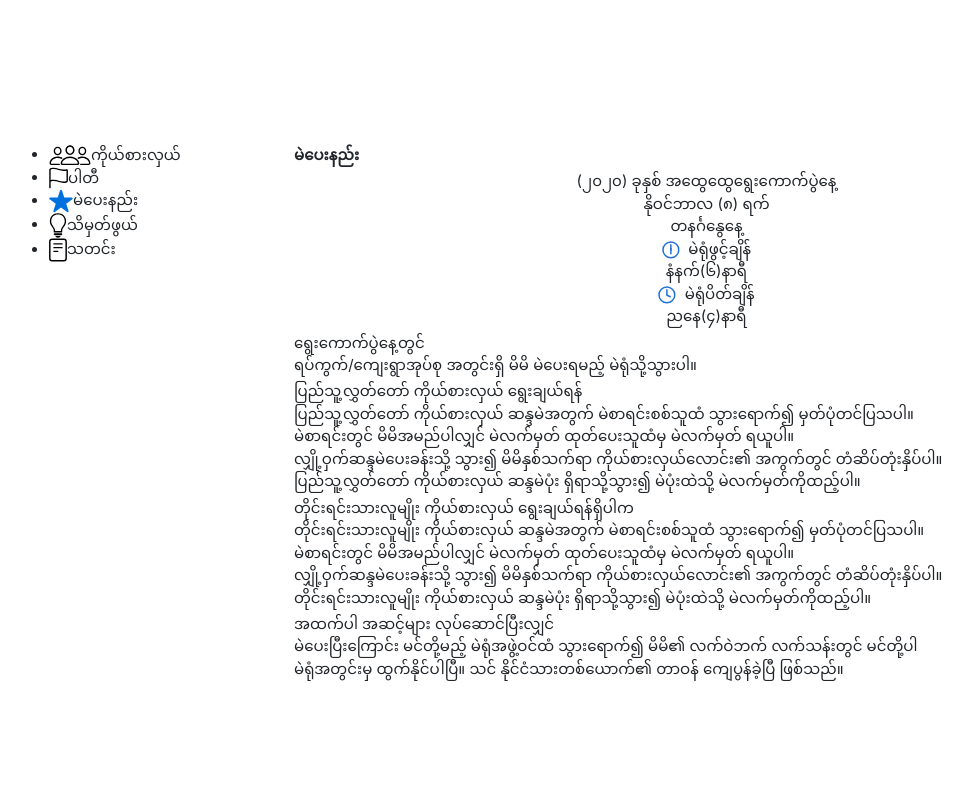
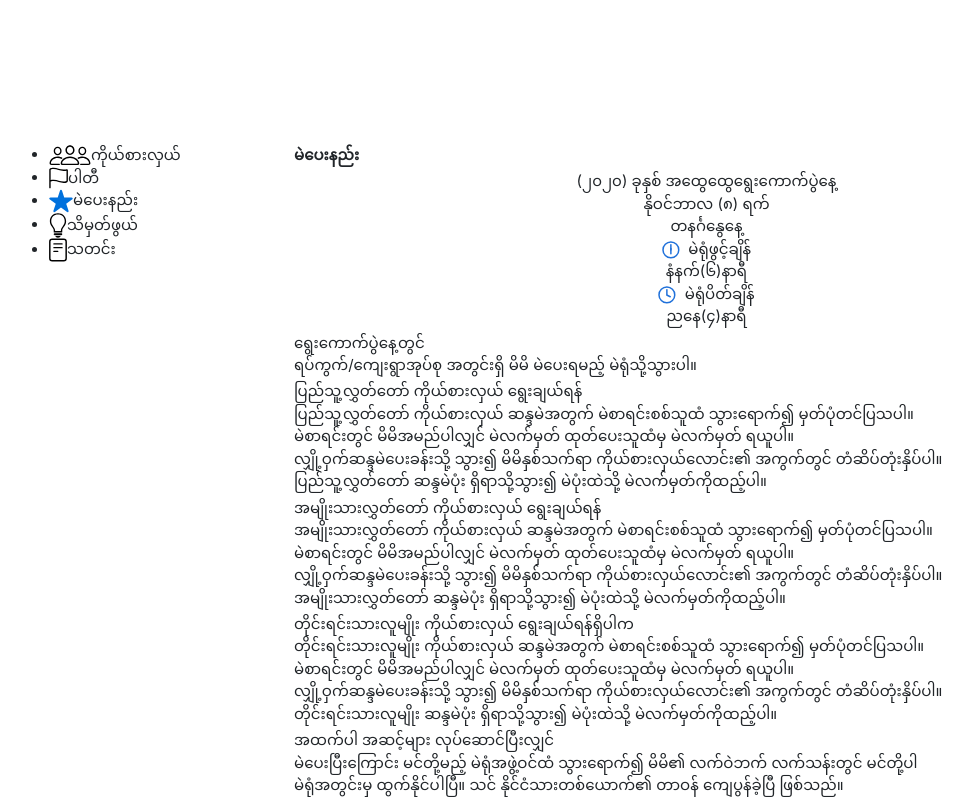
Before and after one commit to PopStackHack/mVoterWeb, a Next.js app: page /how_to_vote in a window 1280 px wide. Shown: the part 880-1680 px from the top of the page, without its empty margins (76-1048 px from the left). Before the commit the page ends 1564 px from the top, so only its background shows below. Built offline with nearby package versions, Linux system fonts and the light colour scheme.

Commit message:
update how to vote instructions

```diff
--- a/pages/how_to_vote/HowToVote.module.scss
+++ b/pages/how_to_vote/HowToVote.module.scss
@@ -3,6 +3,7 @@
 
 .HowToVote {
   @extend %mobile-vert-rules;
+  padding-bottom: 20px;
   &__announcement {
     padding: 15px;
     border-radius: 12px;
--- a/pages/how_to_vote/index.js
+++ b/pages/how_to_vote/index.js
@@ -75,9 +75,28 @@ export default function howToVote() {
                 လျှို့ဝှက်ဆန္ဒမဲပေးခန်းသို့ သွား၍ မိမိနှစ်သက်ရာ ကိုယ်စားလှယ်လောင်း၏ အကွက်တွင် တံဆိပ်တုံးနှိပ်ပါ။
               </div>
               <div className="instruction">
-                ပြည်သူ့လွှတ်တော် ကိုယ်စားလှယ် ဆန္ဒမဲပုံး ရှိရာသို့သွား၍ မဲပုံးထဲသို့ မဲလက်မှတ်ကိုထည့်ပါ။
+                ပြည်သူ့လွှတ်တော် ဆန္ဒမဲပုံး ရှိရာသို့သွား၍ မဲပုံးထဲသို့ မဲလက်မှတ်ကိုထည့်ပါ။
               </div>
           </div>
+          </div>
+        </div>
+        <div className="row my-1">
+          <div className="col-12">
+            <div className="title">
+              အမျိုးသားလွှတ်တော် ကိုယ်စားလှယ် ရွေးချယ်ရန်
+            </div>
+            <div className="instruction">
+              အမျိုးသားလွှတ်တော် ကိုယ်စားလှယ် ဆန္ဒမဲအတွက် မဲစာရင်းစစ်သူထံ သွားရောက်၍ မှတ်ပုံတင်ပြသပါ။
+            </div>
+            <div className="instruction">
+              မဲစာရင်းတွင် မိမိအမည်ပါလျှင် မဲလက်မှတ် ထုတ်ပေးသူထံမှ မဲလက်မှတ် ရယူပါ။
+            </div>
+            <div className="instruction">
+              လျှို့ဝှက်ဆန္ဒမဲပေးခန်းသို့ သွား၍ မိမိနှစ်သက်ရာ ကိုယ်စားလှယ်လောင်း၏ အကွက်တွင် တံဆိပ်တုံးနှိပ်ပါ။
+            </div>
+            <div className="instruction">
+              အမျိုးသားလွှတ်တော် ဆန္ဒမဲပုံး ရှိရာသို့သွား၍ မဲပုံးထဲသို့ မဲလက်မှတ်ကိုထည့်ပါ။
+            </div>
           </div>
         </div>
         <div className="row my-1">
@@ -95,7 +114,7 @@ export default function howToVote() {
               လျှို့ဝှက်ဆန္ဒမဲပေးခန်းသို့ သွား၍ မိမိနှစ်သက်ရာ ကိုယ်စားလှယ်လောင်း၏ အကွက်တွင် တံဆိပ်တုံးနှိပ်ပါ။
             </div>
             <div className="instruction">
-              တိုင်းရင်းသားလူမျိုး ကိုယ်စားလှယ် ဆန္ဒမဲပုံး ရှိရာသို့သွား၍ မဲပုံးထဲသို့ မဲလက်မှတ်ကိုထည့်ပါ။
+              တိုင်းရင်းသားလူမျိုး ဆန္ဒမဲပုံး ရှိရာသို့သွား၍ မဲပုံးထဲသို့ မဲလက်မှတ်ကိုထည့်ပါ။
             </div>
           </div>
         </div>
```
